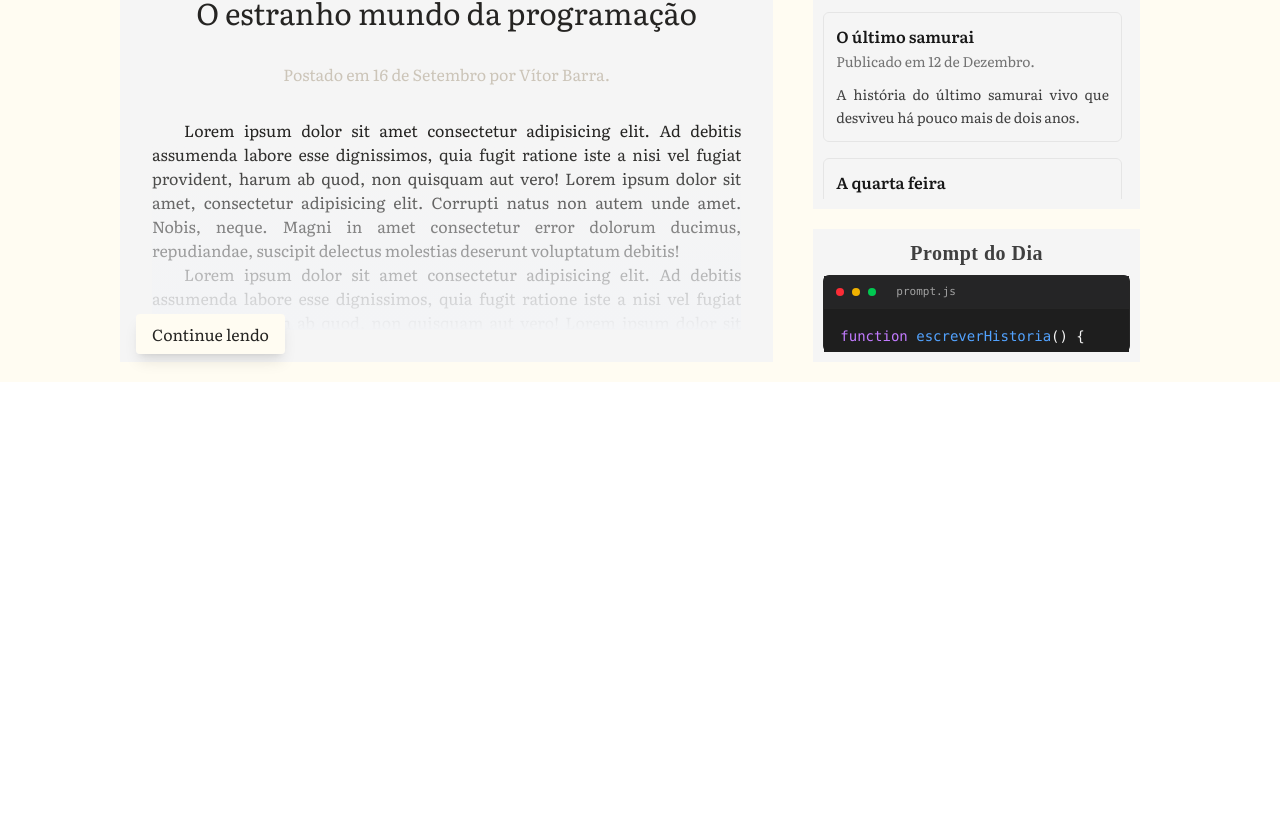
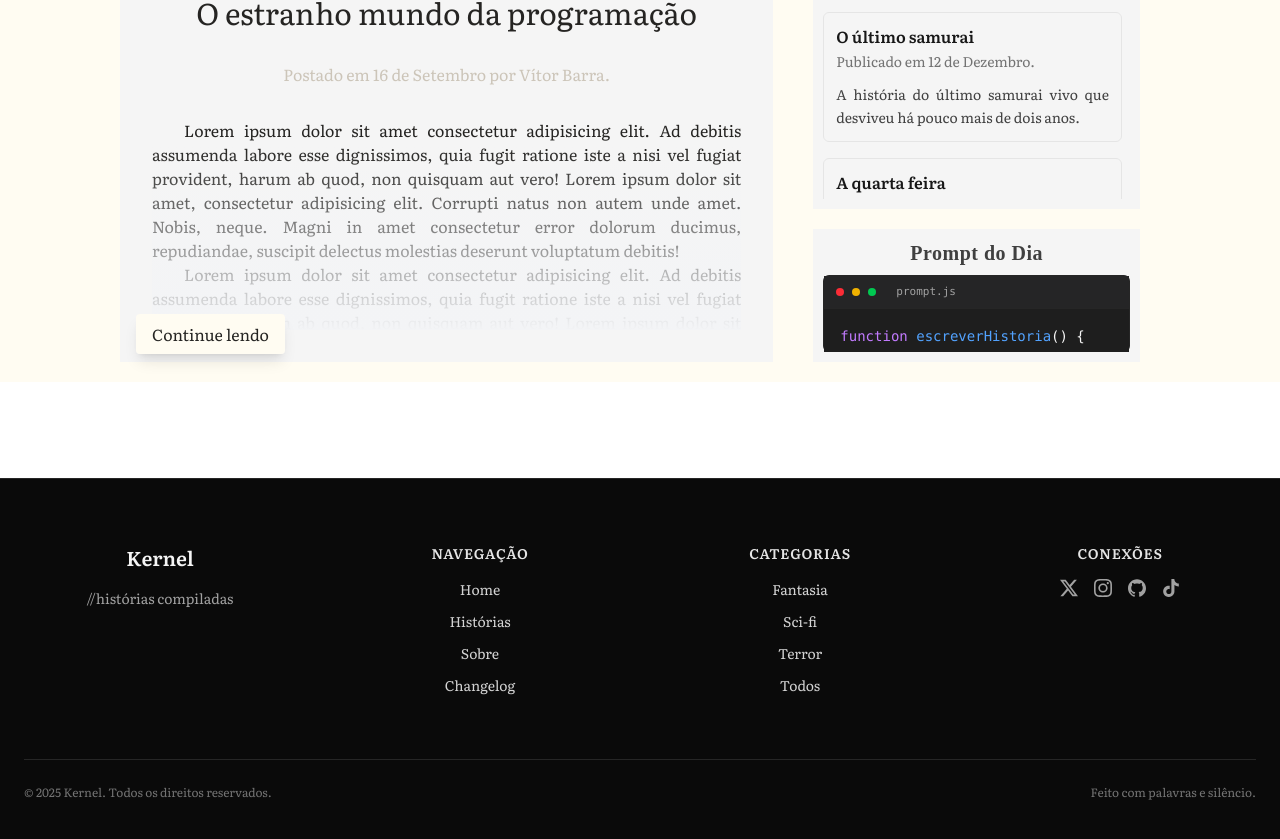
Before and after one commit to Kotige/cdh, a React (Vite) app: page / in a window 1280 px wide. Shown: the part 409-1248 px from the top of the page. Before the commit the page ends 800 px from the top, so only its background shows below. Built offline with nearby package versions, Linux system fonts and the light colour scheme; a web font is replaced by a local one.

Commit message:
feat: basic footer structure

```diff
--- a/src/components/Footer/index.jsx
+++ b/src/components/Footer/index.jsx
@@ -1 +1,140 @@
-import "styles.scss"
+import {
+    SiX,
+    SiInstagram,
+    SiGithub,
+    SiTiktok,
+} from "react-icons/si";
+
+
+export default function Footer() {
+    return (
+        <footer className="text-center mt-24 border-t border-neutral-800 bg-neutral-950 text-neutral-300">
+            <div className="mx-auto max-w-7xl px-6 py-16">
+
+                <div className="grid gap-12 lg:grid-cols-4">
+
+                    {/* Identidade */}
+                    <div className="space-y-4">
+                        <h3 className="text-xl font-semibold text-neutral-100">
+                            Kernel
+                        </h3>
+
+                        <p className="text-sm leading-relaxed text-neutral-400">
+                            //histórias compiladas
+                        </p>
+                    </div>
+
+                    {/* Navegação */}
+                    <div>
+                        <h4 className="mb-4 text-sm font-semibold uppercase tracking-wider text-neutral-200">
+                            Navegação
+                        </h4>
+
+                        <ul className="space-y-3 text-sm">
+                            <li>
+                                <a href="/" className="hover:text-neutral-100 transition">
+                                    Home
+                                </a>
+                            </li>
+                            <li>
+                                <a href="/posts" className="hover:text-neutral-100 transition">
+                                    Histórias
+                                </a>
+                            </li>
+                            <li>
+                                <a href="/sobre" className="hover:text-neutral-100 transition">
+                                    Sobre
+                                </a>
+                            </li>
+                            <li>
+                                <a href="/contato" className="hover:text-neutral-100 transition">
+                                    Changelog
+                                </a>
+                            </li>
+                        </ul>
+                    </div>
+
+                    {/* Categorias */}
+                    <div>
+                        <h4 className="mb-4 text-sm font-semibold uppercase tracking-wider text-neutral-200">
+                            Categorias
+                        </h4>
+
+                        <ul className="space-y-3 text-sm">
+                            <li>
+                                <a href="/categoria/contos" className="hover:text-neutral-100 transition">
+                                    Fantasia
+                                </a>
+                            </li>
+                            <li>
+                                <a href="/categoria/crônicas" className="hover:text-neutral-100 transition">
+                                    Sci-fi
+                                </a>
+                            </li>
+                            <li>
+                                <a href="/categoria/ensaios" className="hover:text-neutral-100 transition">
+                                    Terror
+                                </a>
+                            </li>
+                            <li>
+                                <a href="/categoria/arquivo" className="hover:text-neutral-100 transition">
+                                    Todos
+                                </a>
+                            </li>
+                        </ul>
+                    </div>
+
+{/* Social */}
+<div>
+    <h4 className="mb-4 text-sm font-semibold uppercase tracking-wider text-neutral-200">
+        Conexões
+    </h4>
+
+    <div className="flex items-center justify-center gap-4">
+        <a
+            href="#"
+            aria-label="X (Twitter)"
+            className="text-neutral-400 transition hover:text-neutral-100"
+        >
+            <SiX size={18} />
+        </a>
+
+        <a
+            href="#"
+            aria-label="Instagram"
+            className="text-neutral-400 transition hover:text-neutral-100"
+        >
+            <SiInstagram size={18} />
+        </a>
+
+        <a
+            href="#"
+            aria-label="GitHub"
+            className="text-neutral-400 transition hover:text-neutral-100"
+        >
+            <SiGithub size={18} />
+        </a>
+
+        <a
+            href="#"
+            aria-label="TikTok"
+            className="text-neutral-400 transition hover:text-neutral-100"
+        >
+            <SiTiktok size={18} />
+        </a>
+    </div>
+</div>
+
+
+                </div>
+
+                {/* Linha inferior */}
+                <div className="mt-16 border-t border-neutral-800 pt-6 text-xs text-neutral-500 flex flex-col gap-2 md:flex-row md:justify-between">
+                    <span>© 2025 Kernel. Todos os direitos reservados.</span>
+                    <span>Feito com palavras e silêncio.</span>
+                </div>
+
+            </div>
+        </footer>
+    );
+}
--- a/src/pages/Home/index.jsx
+++ b/src/pages/Home/index.jsx
@@ -1,6 +1,7 @@
 import Navbar from "../../components/Navbar";
 import Hero from "./Hero";
 import Sections from "./Sections";
+import Footer from "../../components/Footer";
 
 export default function Home() {
     return (
@@ -8,6 +9,7 @@ export default function Home() {
             <Navbar />
             <Hero />
             <Sections />
+            <Footer />
         </>
     );
 }
```
